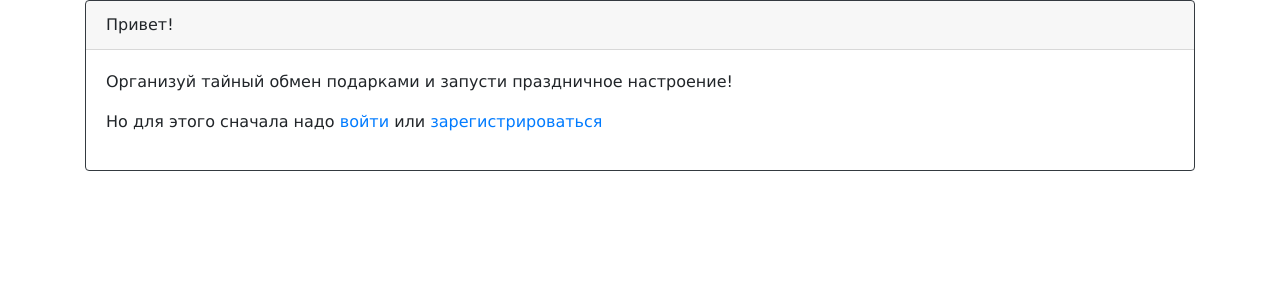
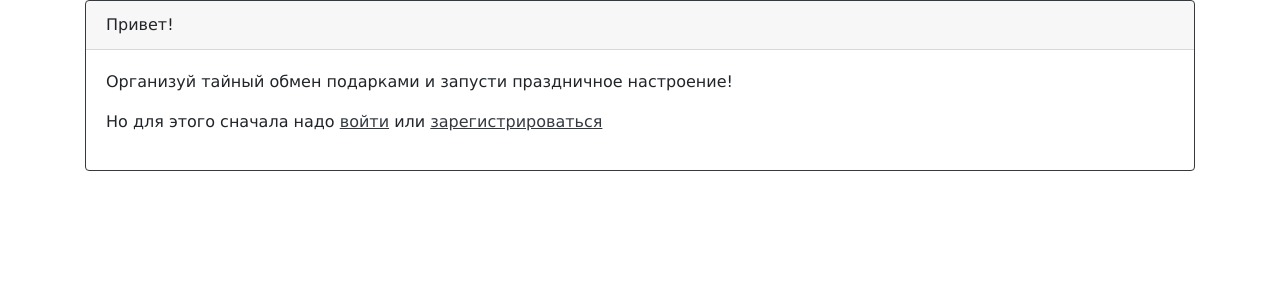
Before and after one commit to balancy/secret_santa, a Django app: page /greeting/ in a window 1280 px wide. Shown: the part 56-356 px from the top of the page. Run offline with Django 4.2, Linux system fonts and the light colour scheme.

Commit message:
Change links colors in greeting page

```diff
--- a/games/templates/games/greeting_page.html
+++ b/games/templates/games/greeting_page.html
@@ -11,7 +11,7 @@
     </div>
     <div class="card-body">
       <p>Организуй тайный обмен подарками и запусти праздничное настроение!</p>
-      <p>Но для этого сначала надо <a href="{% url 'login' %}">войти</a> или <a href="{% url 'register' %}">зарегистрироваться</a></p>
+      <p>Но для этого сначала надо <a href="{% url 'login' %}" class="text-dark"  style="text-decoration: underline;">войти</a> или <a href="{% url 'register' %}" class="text-dark"  style="text-decoration: underline;">зарегистрироваться</a></p>
     </div>
   </div>
 {% endblock %}
```
